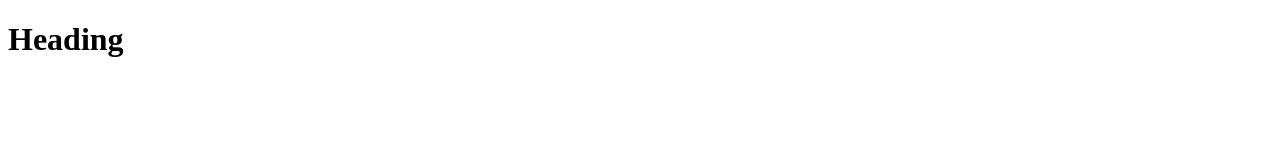
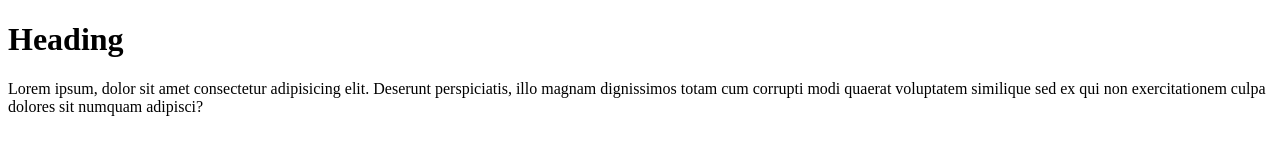
Before and after one commit to BhaveshD07/Learning, a plain HTML site: page index.html in a window 1280 px wide. Drawn offline with Linux system fonts and the light colour scheme.

Commit message:
add new para

```diff
--- a/index.html
+++ b/index.html
@@ -7,5 +7,6 @@
 </head>
 <body>
     <h1>Heading</h1>
+    <p>Lorem ipsum, dolor sit amet consectetur adipisicing elit. Deserunt perspiciatis, illo magnam dignissimos totam cum corrupti modi quaerat voluptatem similique sed ex qui non exercitationem culpa dolores sit numquam adipisci?</p>
 </body>
 </html>
```
